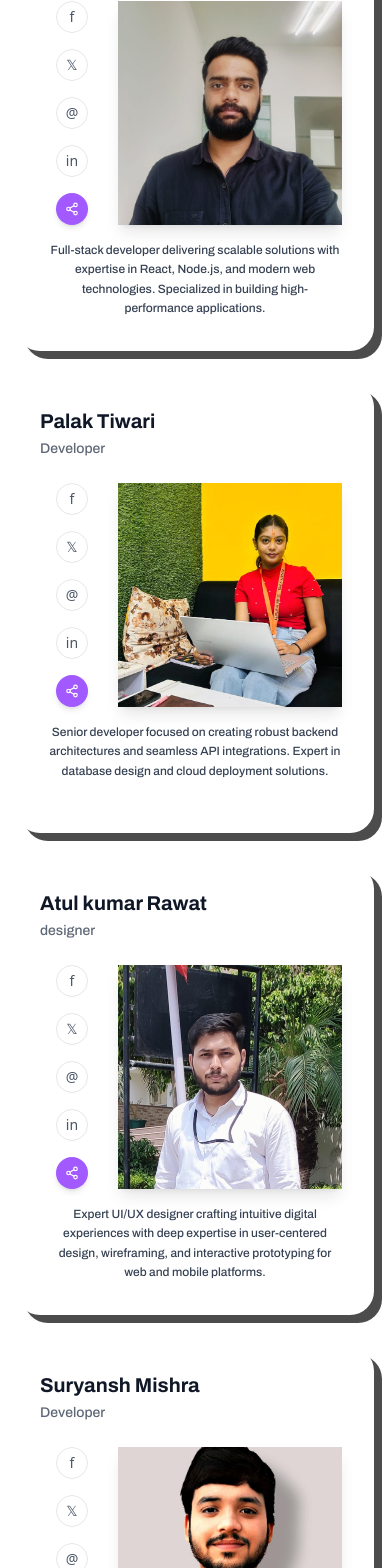
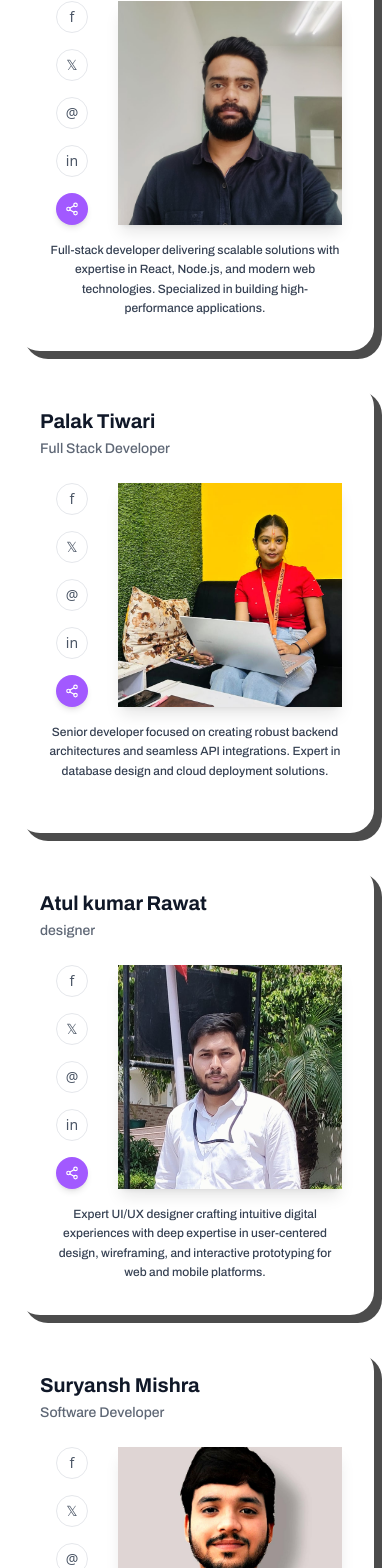
Before and after one commit to Suryansh9331/Official_OzMP_web, a React (Vite) app: page /our-team in a window 390 px wide. Shown: the part 1857-3425 px from the top of the page. Built offline with nearby package versions, Linux system fonts and the light colour scheme; a web font is replaced by a local one.

Commit message:
all good final

```diff
--- a/src/Pages/DigitalMarketing/Hero.jsx
+++ b/src/Pages/DigitalMarketing/Hero.jsx
@@ -7,7 +7,7 @@ const HeroBanner = () => {
     <>
       {/* Large Screen Version with BG */}
       <section
-        className="hidden lg:flex h-auto items-start bg-no-repeat bg-cover lg:py-20 md:py-16 py-12"
+        className="hidden lg:flex   h-[80vh] items-start bg-no-repeat bg-cover lg:py-20 md:py-16 py-12"
         style={{
           backgroundImage: `url(${bg})`,
           backgroundPosition: "right",
@@ -21,7 +21,7 @@ const HeroBanner = () => {
       </section>
 
       {/* Mobile/Tablet Version without BG */}
-      <section className="flex lg:hidden h-auto items-center px-4 justify-center bg-[#DBD2FF]/40">
+      <section className="flex lg:hidden h-[70vh] items-center px-4 justify-center bg-[#DBD2FF]/40">
         <HeroContent />
       </section>
     </>
--- a/src/Pages/DigitalMarketing/ThreeBox.jsx
+++ b/src/Pages/DigitalMarketing/ThreeBox.jsx
@@ -15,7 +15,7 @@ const SecondSection = () => {
       icon: "/images/DMIcon2.png",
       title: "Smarter Marketing",
       subtitle: "Starts Here",
-      animation: "animate-spin",
+      animation: "animate-bounce",
     },
     {
       icon: "/images/DMIcon3.png",
--- a/src/Pages/Team/MemeberCard.jsx
+++ b/src/Pages/Team/MemeberCard.jsx
@@ -29,7 +29,7 @@ const OurTeam = () => {
     {
       name: "Rajeev Patel",
       role: "software",
-      designation: "Developer",
+      designation: "Full Stack Developer",
       image: Rajeev,
 
       description:
@@ -39,7 +39,7 @@ const OurTeam = () => {
     {
       name: "Palak Tiwari",
       role: "software",
-      designation: "Developer",
+      designation: " Full Stack Developer",
       image: palak,
       description:
         "Senior developer focused on creating robust backend architectures and seamless API integrations. Expert in database design and cloud deployment solutions.",
@@ -48,7 +48,7 @@ const OurTeam = () => {
     {
       name: "Atul kumar Rawat",
       role: "UI/Ux",
-      designation: "designer",
+      designation: " designer",
       image: Atul,
       description:
         "Expert UI/UX designer crafting intuitive digital experiences with deep expertise in user-centered design, wireframing, and interactive prototyping for web and mobile platforms.",
@@ -58,7 +58,7 @@ const OurTeam = () => {
     {
       name: "Suryansh Mishra",
       role: "software",
-      designation: "Developer",
+      designation: " Software Developer",
       image: Surya,
       description:
         "Mobile app specialist creating advanced cross-platform applications. Also expert in Web technology Like MERN stack , Laravel , Django .Focus To deliver Scalable robust and reliable application  .",
```
Also changed, not shown: 1 other file (tests, documents, lock files or other folders).
